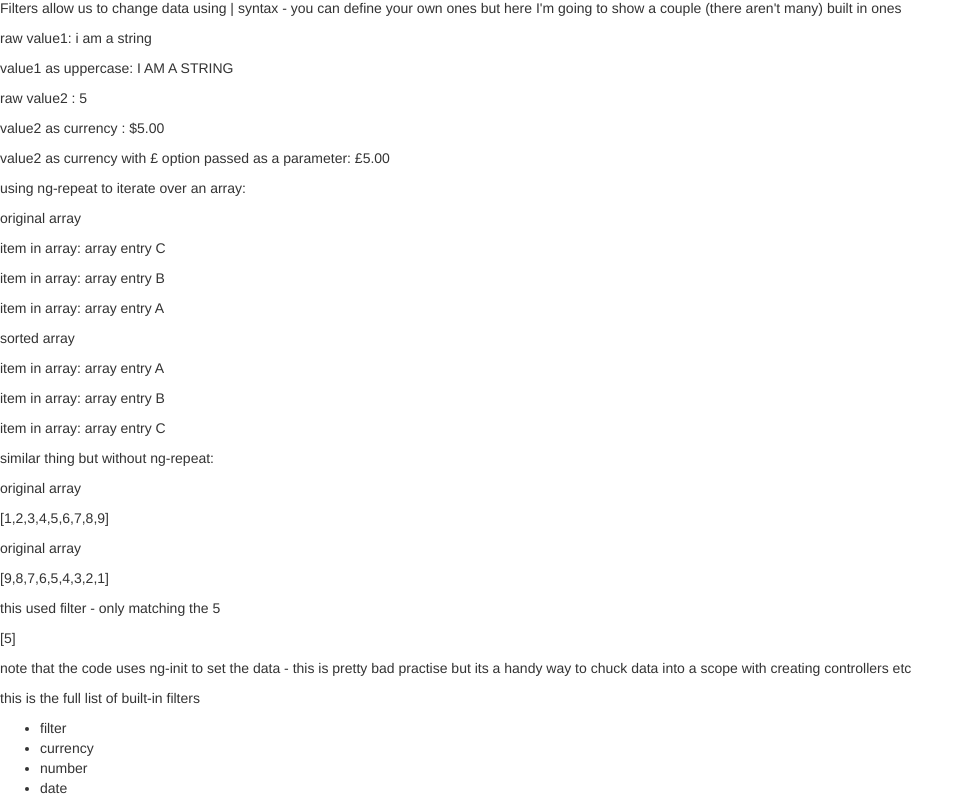
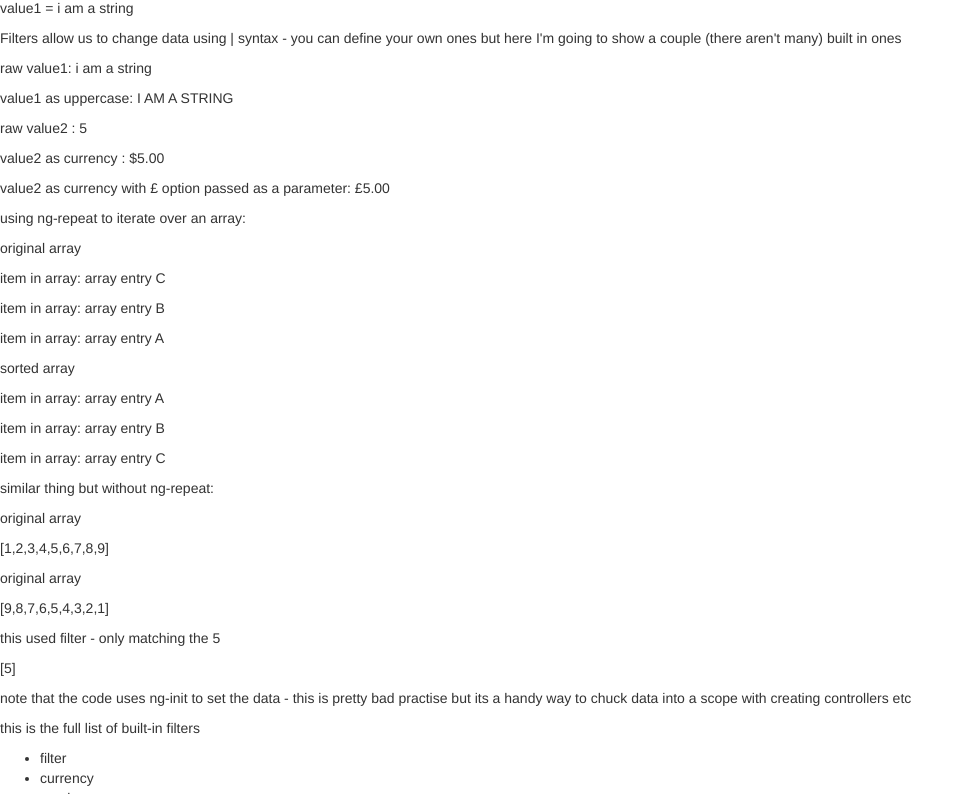
Before and after one commit to ankurmkoul/dan_wahlin_angular, a website: page eg_2_filters/index.html in a window 1280 px wide. Shown: the part 72-866 px from the top of the page, without its empty margins (0-974 px from the left). Drawn offline with nearby package versions, Linux system fonts and the light colour scheme.

Commit message:
removed old script tags that werent being used

```diff
--- a/eg_2_filters/index.html
+++ b/eg_2_filters/index.html
@@ -8,8 +8,7 @@
 		<h1>Filters</h1>
 		<!-- data-ng-init and ng-init mean the same thing - however the html spec allows custom attributes which start with data- hence many people prefer this -->
 		<div ng-init="value1='i am a string';value2=5;value3=['array entry C', 'array entry B', 'array entry A'];value4=[1,2,3,4,5,6,7,8,9]">
-			<script>
-			</script>
+			<p>value1 = {{value1}}</p>
 			<p>Filters allow us to change data using | syntax - you can define your own ones but here I'm going to show a couple (there aren't many) built in ones</p>
 			<p>raw value1: {{value1}}</p>
 			<p>value1 as uppercase: {{value1|uppercase}}</p>
```
